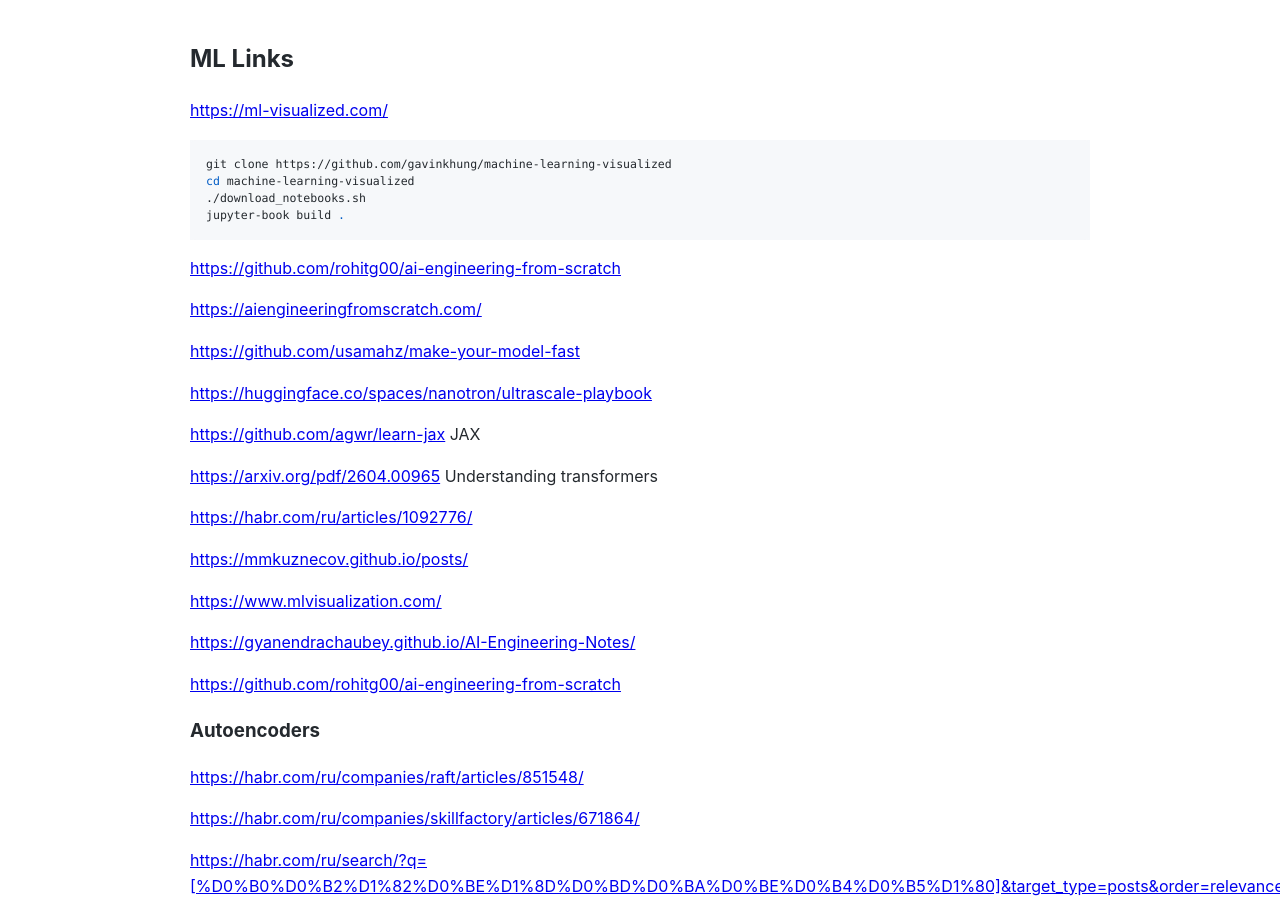
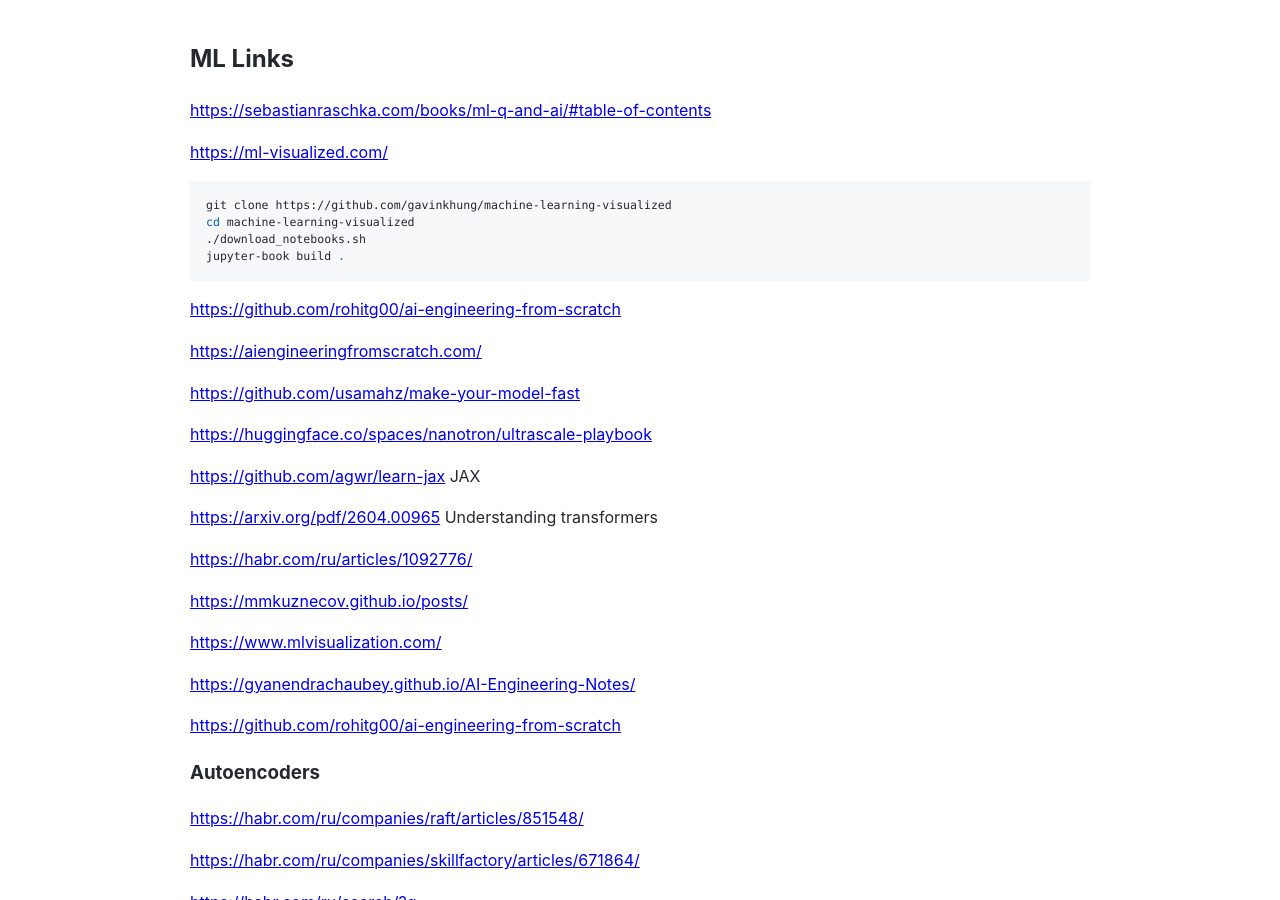
Before and after one commit to Michael-Lubinsky/michael-lubinsky.github.com, a Jekyll site: the page built from ml/mamba.md, in a window 1280 px wide and 900 px high. Built offline with Jekyll 4.4.1, drawn with Linux system fonts in a browser that asks for light colours; our own code applies the rules of GitHub Pages for plain Markdown files.

Commit message:
Add new ML resource links to mamba.md

````diff
--- a/ml/mamba.md
+++ b/ml/mamba.md
@@ -1,5 +1,6 @@
 ## ML Links
 
+<https://sebastianraschka.com/books/ml-q-and-ai/#table-of-contents>
 
 <https://ml-visualized.com/>
 ```bash
````
